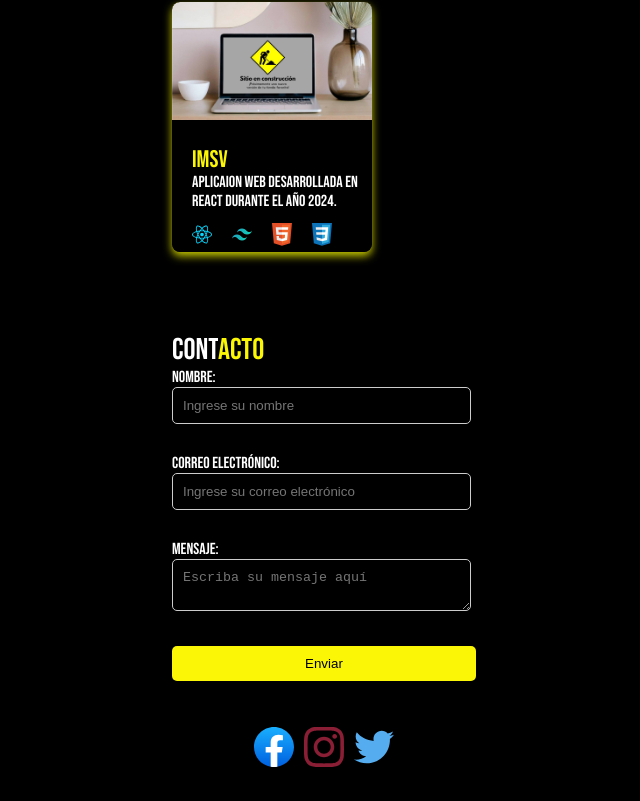
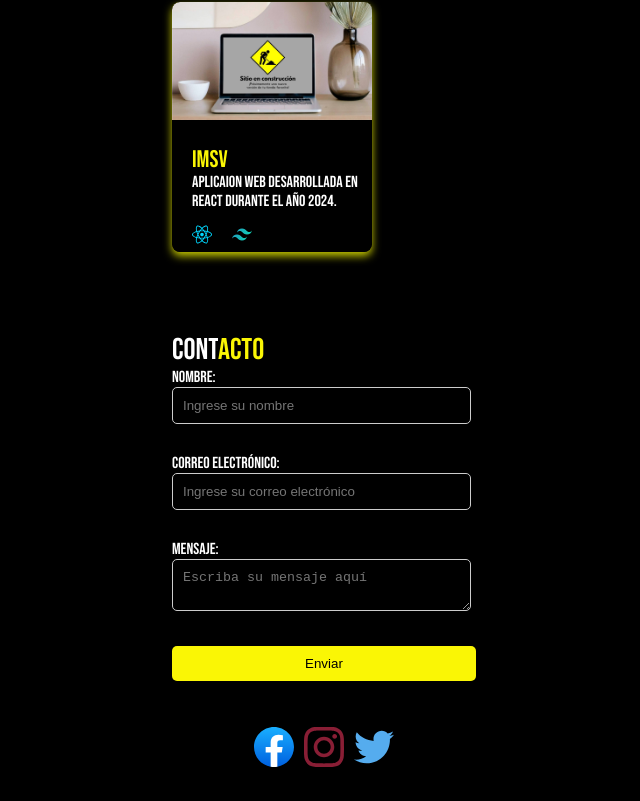
Before and after one commit to marcosali/port-web, a React (Create React App) app: page / in a window 1280 px wide. Shown: the part 3035-3836 px from the top of the page, without its empty margins (296-936 px from the left). Built offline with nearby package versions, Linux system fonts and the light colour scheme.

Commit message:
Update Proyectos.jsx

```diff
--- a/src/Components/Proyectos.jsx
+++ b/src/Components/Proyectos.jsx
@@ -34,18 +34,7 @@ const Proyectos = () => {
                                 d="M128 0C93.867 0 72.533 17.067 64 51.2 76.8 34.133 91.733 27.733 108.8 32c9.737 2.434 16.697 9.499 24.401 17.318C145.751 62.057 160.275 76.8 192 76.8c34.133 0 55.467-17.067 64-51.2-12.8 17.067-27.733 23.467-44.8 19.2-9.737-2.434-16.697-9.499-24.401-17.318C174.249 14.743 159.725 0 128 0ZM64 76.8C29.867 76.8 8.533 93.867 0 128c12.8-17.067 27.733-23.467 44.8-19.2 9.737 2.434 16.697 9.499 24.401 17.318C81.751 138.857 96.275 153.6 128 153.6c34.133 0 55.467-17.067 64-51.2-12.8 17.067-27.733 23.467-44.8 19.2-9.737-2.434-16.697-9.499-24.401-17.318C110.249 91.543 95.725 76.8 64 76.8Z"
                                 fill="url(#gradient)"></path>
                         </svg>
-                        <svg xmlns="http://www.w3.org/2000/svg" viewBox="0 0 452 520">
-                            <path className='icon1' fill="#e34f26" d="M41 460L0 0h451l-41 460-185 52" />
-                            <path fill="#ef652a" d="M226 472l149-41 35-394H226" />
-                            <path fill="#ecedee" d="M226 208h-75l-5-58h80V94H84l15 171h127zm0 147l-64-17-4-45h-56l7 89 117 32z" />
-                            <path fill="#fff" d="M226 265h69l-7 73-62 17v59l115-32 16-174H226zm0-171v56h136l5-56z" />
-                        </svg>
-                        <svg className='icon1' xmlns="http://www.w3.org/2000/svg" viewBox="0 0 452 520">
-                            <path fill="#0c73b8" d="M41 460L0 0h451l-41 460-185 52" />
-                            <path fill="#30a9dc" d="M226 472l149-41 35-394H226" />
-                            <path fill="#ecedee" d="M226 208H94l5 57h127zm0-114H84l5 56h137zm0 261l-124-33 7 60 117 32z" />
-                            <path fill="#fff" d="M226 265h69l-7 73-62 17v59l115-32 26-288H226v56h80l-6 58h-74z" />
-                        </svg>
+
 
                     </div>
                 </div>
```
